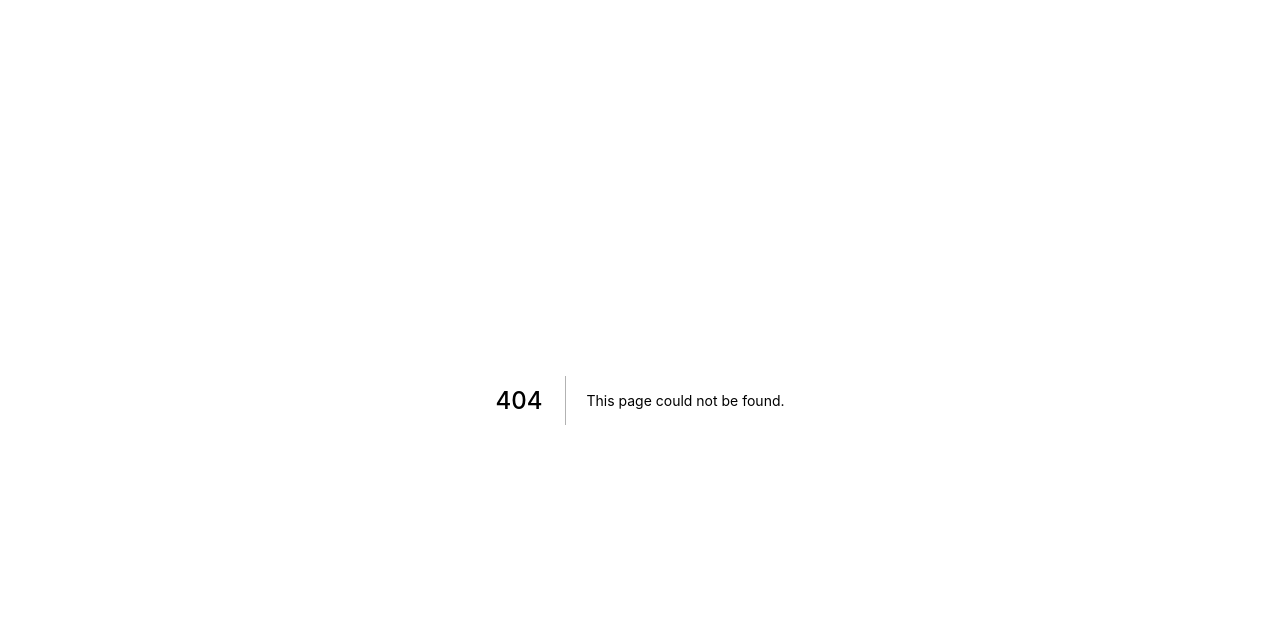
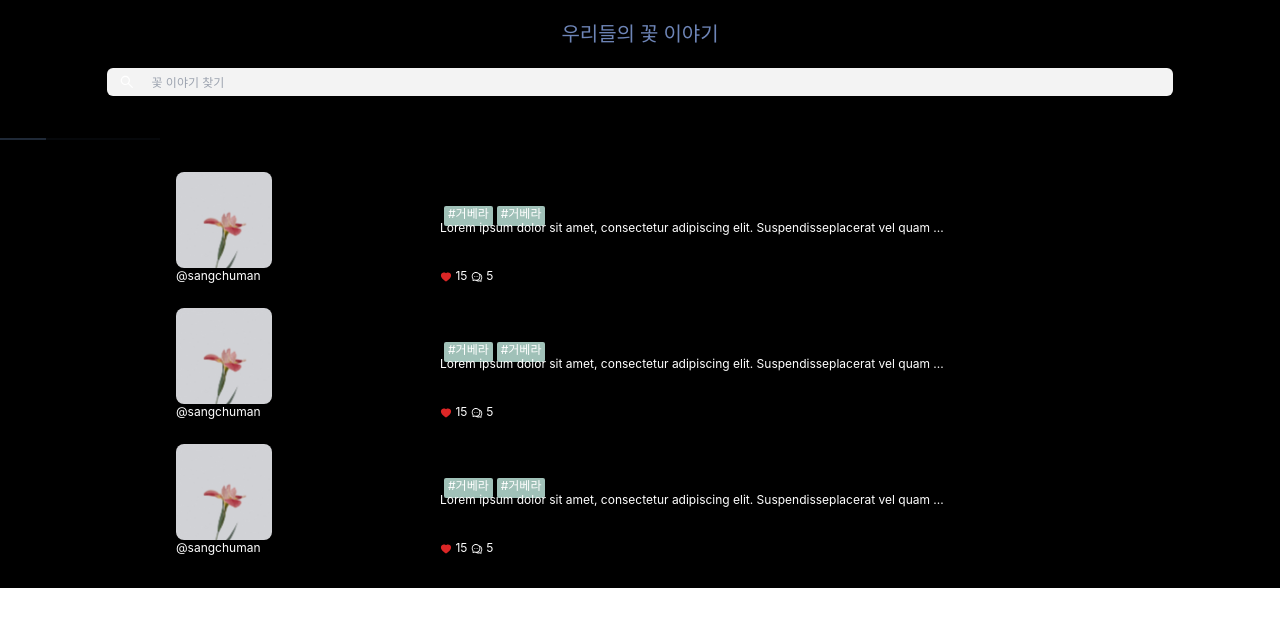
Before and after one commit to yoonsunny17/ggotmari, a Next.js app in the folder frontend/ggotmari/: page /community in a window 1280 px wide. Before the commit this address had no page. Shown: the top 626 px of the page. Built offline with nearby package versions, Linux system fonts and the light colour scheme; a web font is replaced by a local one.

Commit message:
[FE] feat : Create community index.jsx

```diff
--- /dev/null
+++ b/frontend/ggotmari/UI/molecules/community/storyItem.jsx
@@ -0,0 +1,35 @@
+import { AiOutlineHeart, AiFillHeart, AiOutlineComment } from "react-icons/ai";
+
+export default function StoryItem() {
+  return (
+    <div className="flex flex-row my-2 h-32">
+      <div className="flex basis-1/3 flex-col items-center justify-center">
+        <div>
+          <div className="h-24 w-24 bg-main overflow-hidden rounded-lg">
+            <img src="flowerImage.jpg" />
+          </div>
+          <div className="text-xs w-full">@sangchuman</div>
+        </div>
+      </div>
+      <div className="basis-2/3 flex flex-col justify-center px-2">
+        <div className="h-7 text-sm text-black">여자친구한테 칭찬받았어요</div>
+        <div className="h-5">
+          <div className="h-full text-xs bg-extra2 inline-block rounded-sm px-1 mx-1 text-white">
+            #거베라
+          </div>
+          <div className="h-full text-xs bg-extra2 inline-block rounded-sm px-1 text-white">
+            #거베라
+          </div>
+        </div>
+        <div className="h-12 text-xs">
+          Lorem ipsum dolor sit amet, consectetur adipiscing elit.
+          Suspendisseplacerat vel quam ...
+        </div>
+        <div className="text-xs w-full">
+          <AiFillHeart className="inline text-red-600" /> 15{" "}
+          <AiOutlineComment className="inline" /> 5
+        </div>
+      </div>
+    </div>
+  );
+}
--- a/frontend/ggotmari/package.json
+++ b/frontend/ggotmari/package.json
@@ -12,7 +12,8 @@
     "daisyui": "^2.27.0",
     "next": "12.3.0",
     "react": "18.2.0",
-    "react-dom": "18.2.0"
+    "react-dom": "18.2.0",
+    "react-icons": "^4.4.0"
   },
   "devDependencies": {
     "autoprefixer": "^10.4.9",
--- /dev/null
+++ b/frontend/ggotmari/pages/community/index.jsx
@@ -0,0 +1,42 @@
+import StoryItem from "../../UI/molecules/community/storyItem";
+import { AiOutlineSearch } from "react-icons/ai";
+
+export default function Community() {
+  return (
+    <div className="flex flex-col">
+      <div className="flex flex-col items-center">
+        <div className="font-maru text-main text-xl my-5">
+          우리들의 꽃 이야기
+        </div>
+        <div className="form-control bg-font3 w-5/6 h-7 rounded-md mb-5">
+          <label className="input-group h-full items-center px-3">
+            <AiOutlineSearch />
+            <input
+              type="text"
+              placeholder="꽃 이야기 찾기"
+              className="input bg-font3 w-full h-full text-xs"
+            />
+          </label>
+        </div>
+      </div>
+      <div>
+        <div className="tabs">
+          <a className="tab tab-sm tab-bordered text-black text-xs font-sans tab-active">
+            전체
+          </a>
+          <a className="tab tab-sm tab-bordered text-black text-xs font-sans">
+            팔로잉
+          </a>
+          <a className="tab tab-sm tab-bordered text-black text-xs font-sans">
+            인기글
+          </a>
+        </div>
+      </div>
+      <div className="p-4">
+        <StoryItem />
+        <StoryItem />
+        <StoryItem />
+      </div>
+    </div>
+  );
+}
--- a/frontend/ggotmari/styles/globals.css
+++ b/frontend/ggotmari/styles/globals.css
@@ -4,6 +4,7 @@ body {
   margin: 0;
   font-family: -apple-system, BlinkMacSystemFont, Segoe UI, Roboto, Oxygen,
     Ubuntu, Cantarell, Fira Sans, Droid Sans, Helvetica Neue, sans-serif;
+  background-color: #fff;
 }
 
 a {
@@ -15,9 +16,9 @@ a {
   box-sizing: border-box;
 }
 
-@media (prefers-color-scheme: dark) {
+@media (prefers-color-scheme: light) {
   html {
-    color-scheme: dark;
+    color-scheme: light;
   }
   body {
     color: white;
--- a/frontend/ggotmari/tailwind.config.js
+++ b/frontend/ggotmari/tailwind.config.js
@@ -1,9 +1,6 @@
 /** @type {import('tailwindcss').Config} */
 module.exports = {
-  content: [
-    "./pages/**/*.{js,ts,jsx,tsx}",
-    "./components/**/*.{js,ts,jsx,tsx}",
-  ],
+  content: ["./pages/**/*.{js,ts,jsx,tsx}", "./UI/**/**/*.{js,ts,jsx,tsx}"],
   theme: {
     extend: {
       colors: {
```
Also changed, not shown: frontend/ggotmari/public/flowerImage.jpg (added), 1 other file (tests, documents, lock files or other folders).
